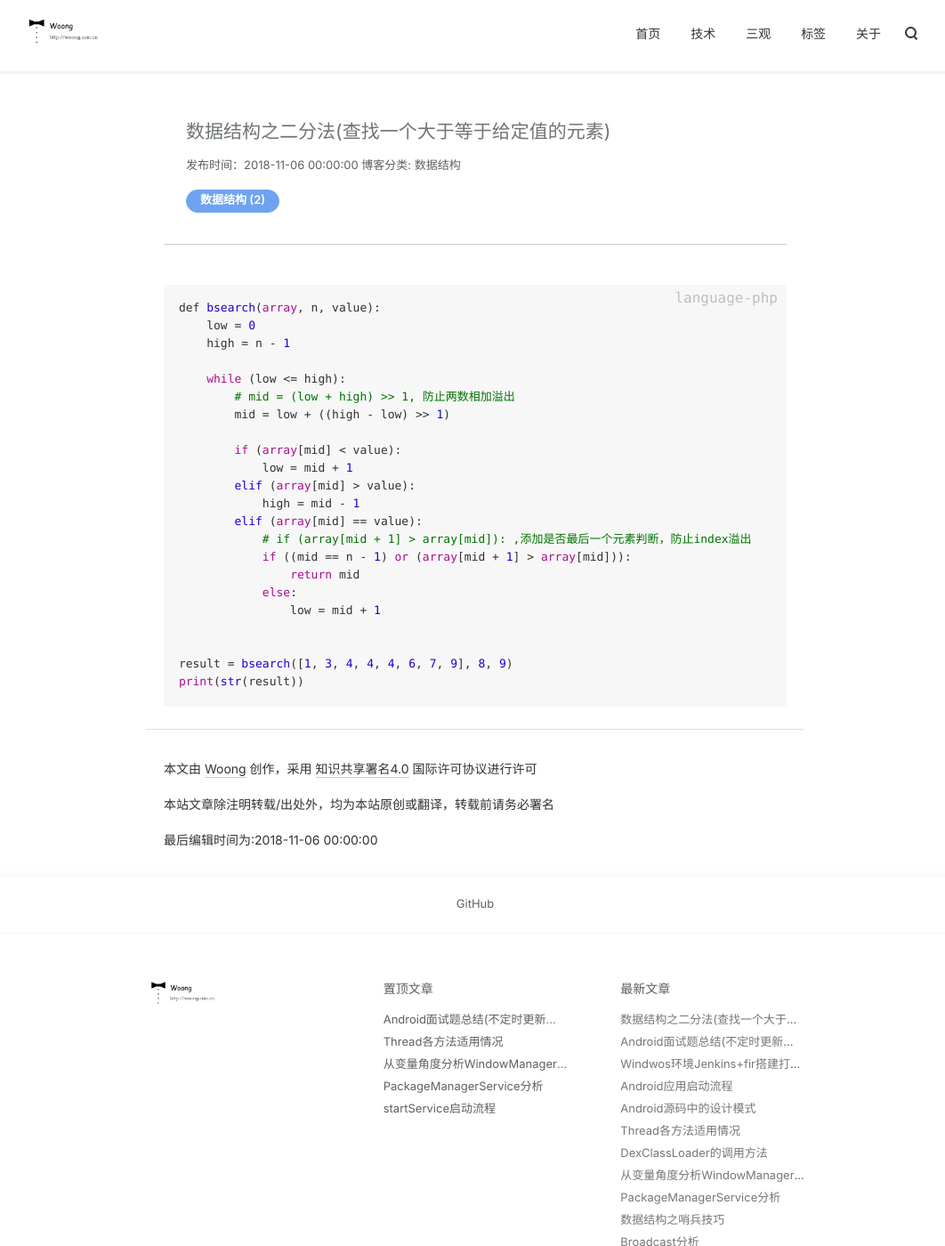
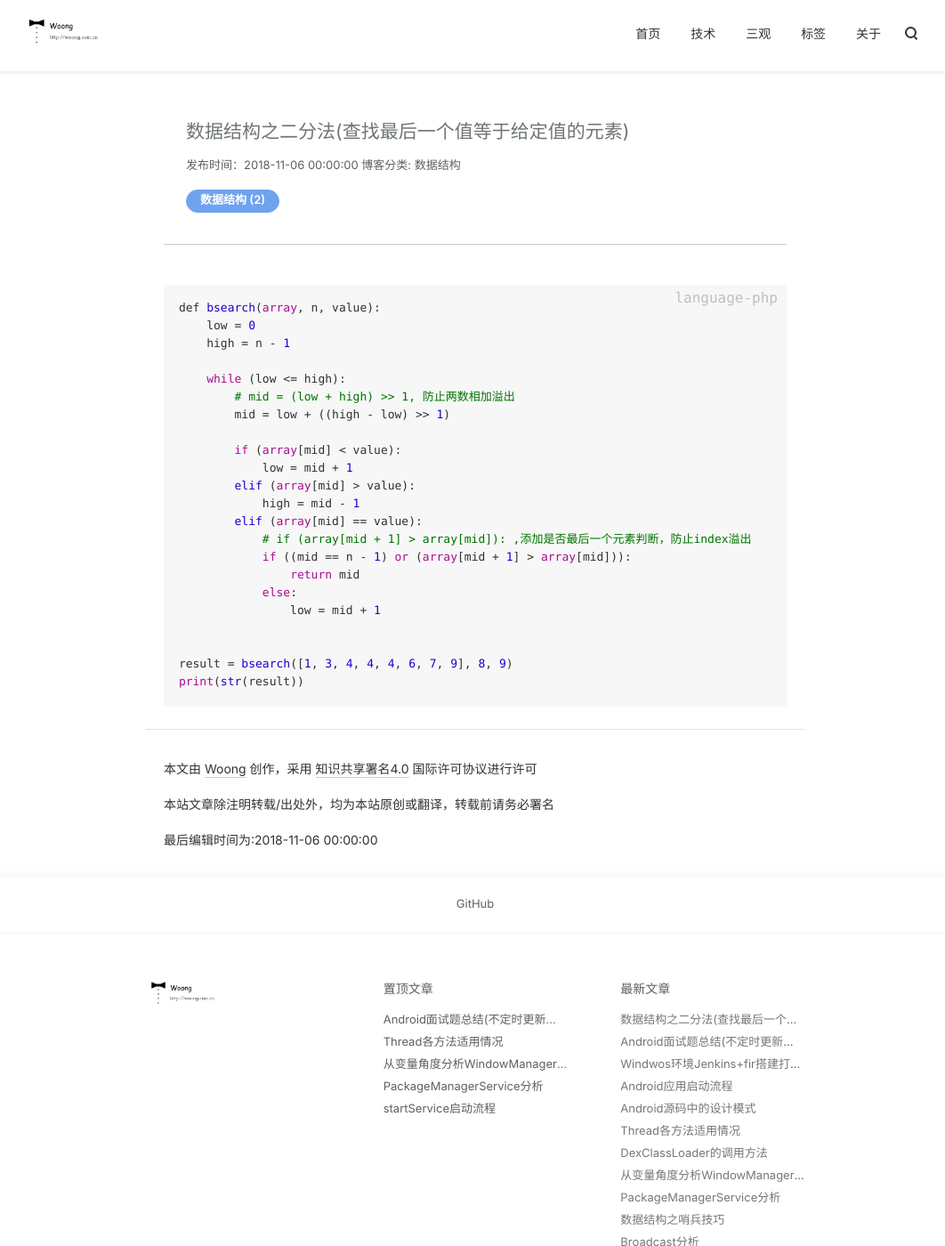
Before and after one commit to j1406493495/j1406493495.github.io, a Jekyll site: the page built from _posts/android/2018-11-06-数据结构之二分法.md, in a window 1280 px wide and 1400 px high. Shown: the whole window at 89% size, without its empty margins (106-1168 px from the left). Built offline with Jekyll 4.4.1, drawn with Linux system fonts in a browser that asks for light colours; nearby versions of some CDN libraries; comment, search, counter and statistics services are not loaded.

Commit message:
[Bug XXXX] update title Cause: None Solution: None Fixed Version: None Branch: None

```diff
--- a/_posts/android/2018-11-06-数据结构之二分法.md
+++ b/_posts/android/2018-11-06-数据结构之二分法.md
@@ -2,7 +2,7 @@
 layout: blog
 android: true
 istop: false
-title: "数据结构之二分法(查找一个大于等于给定值的元素)"
+title: "数据结构之二分法(查找最后一个值等于给定值的元素)"
 background-image: https://ws1.sinaimg.cn/large/006tNbRwly1fwygl3pt9jj31kw23wx6q.jpg
 date:  2018-11-06
 category: 数据结构
```
